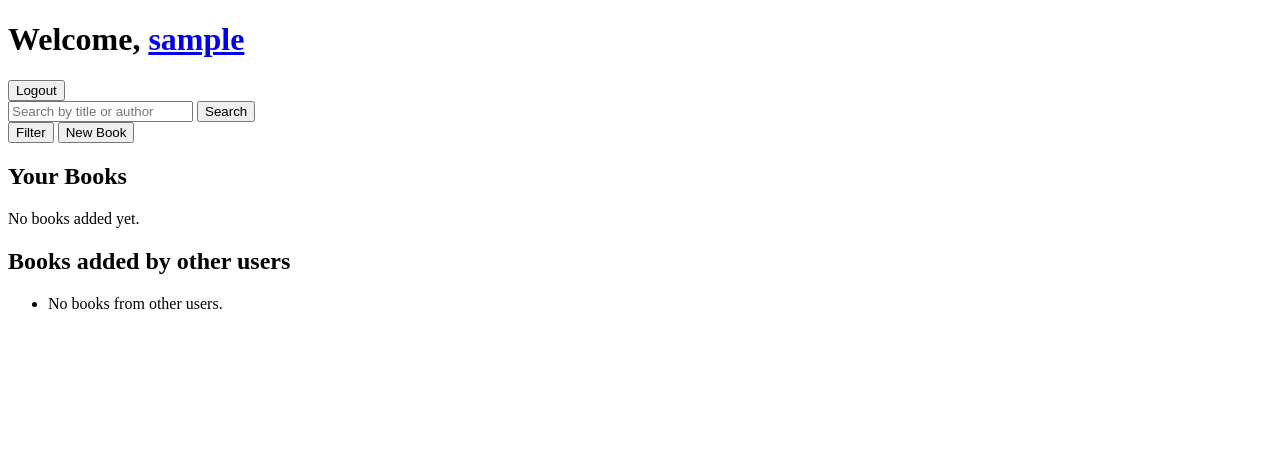
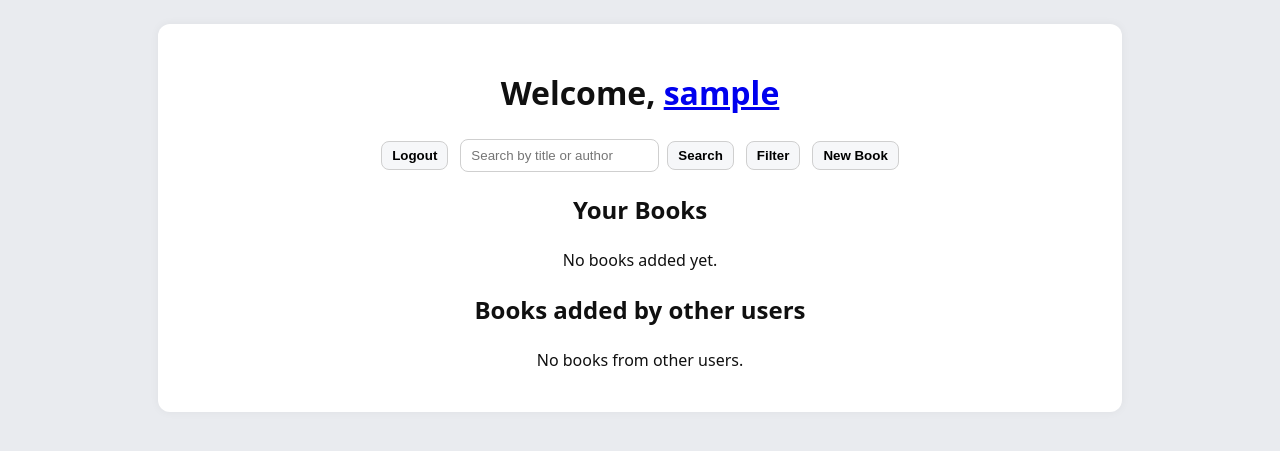
Before and after one commit to PieniiSienii/tsoha-book-list, a Flask app: page /dashboard in a window 1280 px wide. Shown: the top 451 px of the page. Run offline with Flask 3, Linux system fonts and the light colour scheme; the visitor is signed in with stand-in values (Sample User, id 1); data comes from the database, SQL or seed files in the repository; data that the repository does not hold is empty.

Commit message:
Added css styling

```diff
--- a/app.py
+++ b/app.py
@@ -38,32 +38,26 @@ def user_page(user_id):
     if not user_:
         return abort(404)
 
-    #NÄITÄ MUOKATTU: build id->name map for categories once
     all_cats = categories.all_categories() or []
     cat_map = {c["id"]: c["name"] for c in all_cats}
 
-    #NÄITÄ MUOKATTU: helper to resolve category names for a book
     def cat_names_for_book(book_id: int) -> str | None:
         ids = categories.get_for_book(book_id) or []
         names = [cat_map.get(cid) for cid in ids if cid in cat_map]
         return ", ".join(n for n in names if n) or None
 
-    #NÄITÄ MUOKATTU: ensure rows are mutable dicts
     books_list = [dict(b) for b in (books_rows or [])]
 
-    #NÄITÄ MUOKATTU: enrich each book with the same fields as on dashboard
     for b in books_list:
         bid = b["id"]
-        b["avg_rating"]     = ratings.get_avg_rating(bid)          # float | None
-        b["creator_rating"] = ratings.get_creator_rating(bid)      # float | None
-        b["categories_str"] = cat_names_for_book(bid)              # str | None
-        b["comments"]       = comments.get_comments(bid)           # list[{author, content, created_at}]
-        b["comment_count"]  = comments.get_comment_count(bid)      # int
+        b["avg_rating"]     = ratings.get_avg_rating(bid)
+        b["creator_rating"] = ratings.get_creator_rating(bid)
+        b["categories_str"] = cat_names_for_book(bid)
+        b["comments"]       = comments.get_comments(bid)
+        b["comment_count"]  = comments.get_comment_count(bid)
 
-    #NÄITÄ MUOKATTU: include stats if available (won't break if function not present)
     stats = user.get_user_stats(user_id) if hasattr(user, "get_user_stats") else None
 
-    #NÄITÄ MUOKATTU
     return render_template(
         "user_page.html",
         user_=user_,
@@ -95,7 +89,7 @@ def create_book():
     language = (request.form.get("language") or "").strip() or None
     comment = (request.form.get("comment") or "").strip() or None
     rating = request.form.get("rating") or None
-    category_ids = request.form.getlist("categories")  # <— monivalinta
+    category_ids = request.form.getlist("categories")
 
     if not title or len(title) > 200:
         flash("Kirjan nimi vaaditaan (max 200).", "error")
@@ -389,7 +383,6 @@ def book_detail(book_id):
         flash("Unknown action.", "error")
         return redirect(f"/dashboard")
 
-    # GET-haara
     avg_rating = ratings.get_avg_rating(book_id)
     creator_rating = ratings.get_creator_rating(book_id)
     comment_count = comments.get_comment_count(book_id) if hasattr(comments, "get_comment_count") else None
@@ -426,8 +419,8 @@ def books_list():
 
     return render_template("book_filtering.html",
                            books=items,
-                           all_genres=all_cats,          # jos templatessa on vielä 'all_genres'
-                           selected_genre=category_id,   # jos templatessa on vielä 'selected_genre'
+                           all_genres=all_cats,
+                           selected_genre=category_id,
                            selected_rating=rating_min)
 
 
--- /dev/null
+++ b/static/style.css
@@ -0,0 +1,104 @@
+:root {
+    --bg: #e9ebef;
+    --paper: #ffffff;
+    --fg: #101010;
+    --muted: #555;
+    --accent: #2f6feb;
+    --danger: #c62828;
+    --ok: #2e7d32;
+    --border: #cfcfcf;
+    --surface: #f6f7f9;
+}
+
+html, body {
+    background: var(--bg);
+    color: var(--fg);
+    font-family: system-ui, -apple-system, "Segoe UI", Roboto, Ubuntu, sans-serif;
+    line-height: 1.5;
+    margin: 0;
+    padding: 0;
+}
+
+body {
+    display: flex;
+    justify-content: center;
+}
+
+.main-container {
+    background: var(--paper);
+    max-width: 900px;
+    width: 100%;
+    padding: 24px 32px;
+    margin: 24px;
+    border-radius: 12px;
+    box-shadow: 0 0 10px rgba(0,0,0,0.05);
+}
+
+.toolbar {
+    display: flex;
+    flex-wrap: wrap;
+    gap: 8px 12px;
+    align-items: center;
+    justify-content: center;
+    margin: 8px 0 16px;
+}
+
+button,
+input[type="submit"],
+input[type="button"] {
+    padding: 6px 10px;
+    border: 1px solid var(--border);
+    background: var(--surface);
+    border-radius: 8px;
+    cursor: pointer;
+    font-weight: 600;
+}
+
+button:hover {
+    background: #eef2ff;
+}
+
+input[type="text"],
+input[type="search"],
+input[type="number"],
+textarea,
+select {
+    border: 1px solid var(--border);
+    border-radius: 8px;
+    padding: 8px 10px;
+    background: #fff;
+}
+
+h1, h2, h3, h4, p, ul, li {
+    text-align: center;
+}
+
+ul {
+    list-style-position: inside;
+}
+
+.comment-list {
+    margin-left: 1.5em;
+    margin-top: 0;
+    text-align: left;
+}
+
+@media (min-width: 1000px) {
+    body::before, body::after {
+        content: "";
+        flex: 1;
+        background: var(--bg);
+    }
+}
+
+.main-container ol {
+    list-style-position: inside;
+    padding-left: 0;
+    margin: 0 auto;
+    text-align: center;
+}
+
+.main-container ol li {
+    display: block;
+    margin: 0.3em 0;
+}
--- a/templates/dashboard.html
+++ b/templates/dashboard.html
@@ -1,13 +1,13 @@
 <!DOCTYPE html>
 <html lang="en">
-
 <head>
     <meta charset="UTF-8">
     <meta name="viewport" content="width=device-width, initial-scale=1.0">
     <title>Dashboard</title>
+    <link rel="stylesheet" href="{{ url_for('static', filename='style.css') }}">
 </head>
-
 <body>
+    <div class="main-container">
         {% with messages = get_flashed_messages(with_categories=true) %}
             {% if messages %}
             <ul>
@@ -19,28 +19,32 @@
         {% endwith %}
 
         {% if session.user_id %}
-
-    <h1>Welcome, <a href="/user/{{ session.user_id }}" > {{ session.username }}</a></h1>
+        <h1>Welcome, <a href="/user/{{ session.user_id }}">{{ session.username }}</a></h1>
         {% endif %}
 
         {% if session.user_id %}
+        <div class="toolbar">
             <a href="/logout"><button>Logout</button></a>
-        <form action="/search" method="GET">
+            <form action="/search" method="GET" style="display:flex; gap:8px; align-items:center;">
                 <input type="text" name="query" placeholder="Search by title or author">
                 <button type="submit">Search</button>
             </form>
             <a href="/books"><button>Filter</button></a>
             <a href="/new_book"><button>New Book</button></a>
+        </div>
         {% else %}
-        <a href="/login">Login</a> |
+        <div class="toolbar">
+            <a href="/login">Login</a>
+            <span>|</span>
             <a href="/register">Register</a>
+        </div>
         {% endif %}
 
         <h2>Your Books</h2>
-    {% if user_books%}
+        {% if user_books %}
             <ul>
             {% for book in user_books %}
-        <li>
+                <li class="book-item">
                     <b>{{ book.title }}</b> - {{ book.author }}
                     <form method="GET" action="/edit_book/{{ book.id }}" style="display:inline;">
                         <input type="hidden" name="csrf_token" value="{{ session.csrf_token }}">
@@ -63,8 +67,8 @@
                             <b>Description by creator:</b> {{ book.comment or '-' }}
                         </p>
                         <b>Comments</b>
-                {% if book.comments and book.comments | length > 0 %}
-                    <ul>
+                        {% if book.comments and book.comments|length > 0 %}
+                            <ul class="comment-list">
                             {% for c in book.comments %}
                                 <li>
                                     <strong>{{ c.author }}</strong>:
@@ -75,6 +79,7 @@
                         {% else %}
                             <em>No comments yet.</em>
                         {% endif %}
+                        <br>
                     </details>
                 </li>
             {% endfor %}
@@ -84,17 +89,16 @@
         {% endif %}
 
         <h2>Books added by other users</h2>
-    <ul>
+        {% if user_groups and user_groups|length > 0 %}
             {% for g in user_groups %}
-            <h3>
+                <h2>
                     {{ g.username }}
                     <a href="/user/{{ g.owner_id }}"><button>Go to userpage</button></a>
-            </h3>
+                </h2>
                 <ul style="margin-left: 1.5em;">
                     {% for b in g.books %}
-            <li>
-                <b>{{ b.title }}</b>
-                {% if b.author %}- {{ b.author }}{% endif %}
+                    <li class="book-item">
+                        <b>{{ b.title }}</b>{% if b.author %} - {{ b.author }}{% endif %}
                         • All ratings: {{ (('%.1f' % b.avg_rating) if b.avg_rating is not none else '—') }}/5
                         <a href="/books/{{ b.id }}?next={{ request.path }}"><button>Rate or comment</button></a>
 
@@ -111,9 +115,9 @@
                                 <b>Description by creator:</b> {{ b.comment or '—' }}
                             </p>
 
-                <h4>Comments ({{ b.comment_count or 0 }})</h4>
+                            <h4 style="margin-bottom:0.2em;">Comments ({{ b.comment_count or 0 }})</h4>
                             {% if b.comments and b.comments|length > 0 %}
-                <ul>
+                                <ul class="comment-list">
                                 {% for c in b.comments %}
                                     <li>
                                         <strong>{{ c.author }}</strong>:
@@ -129,9 +133,10 @@
                     </li>
                     {% endfor %}
                 </ul>
+            {% endfor %}
         {% else %}
-            <li>No books from other users.</li>
-    {% endfor %}
-</ul>
+            <p>No books from other users.</p>
+        {% endif %}
+    </div>
 </body>
 </html>
```
Also changed, not shown: templates/add_book.html (+10 -14 lines), templates/book_detail.html (+27 -8 lines), templates/book_filtering.html (+38 -22 lines), templates/edit_book.html (+16 -29 lines), templates/index.html (+7 -15 lines), templates/login.html (+10 -14 lines), templates/register.html (+16 -17 lines), templates/search.html (+6 -3 lines), templates/user_page.html (+10 -16 lines). Lines whose indentation alone changed are shown as unchanged.
